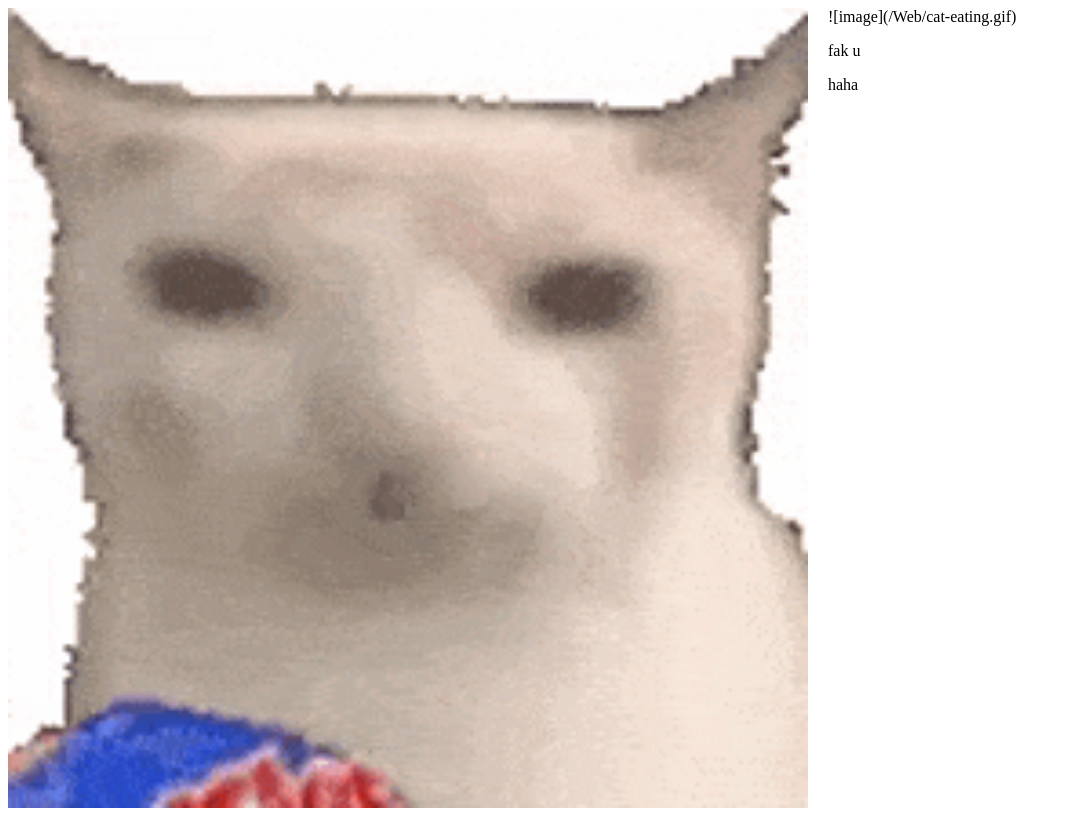
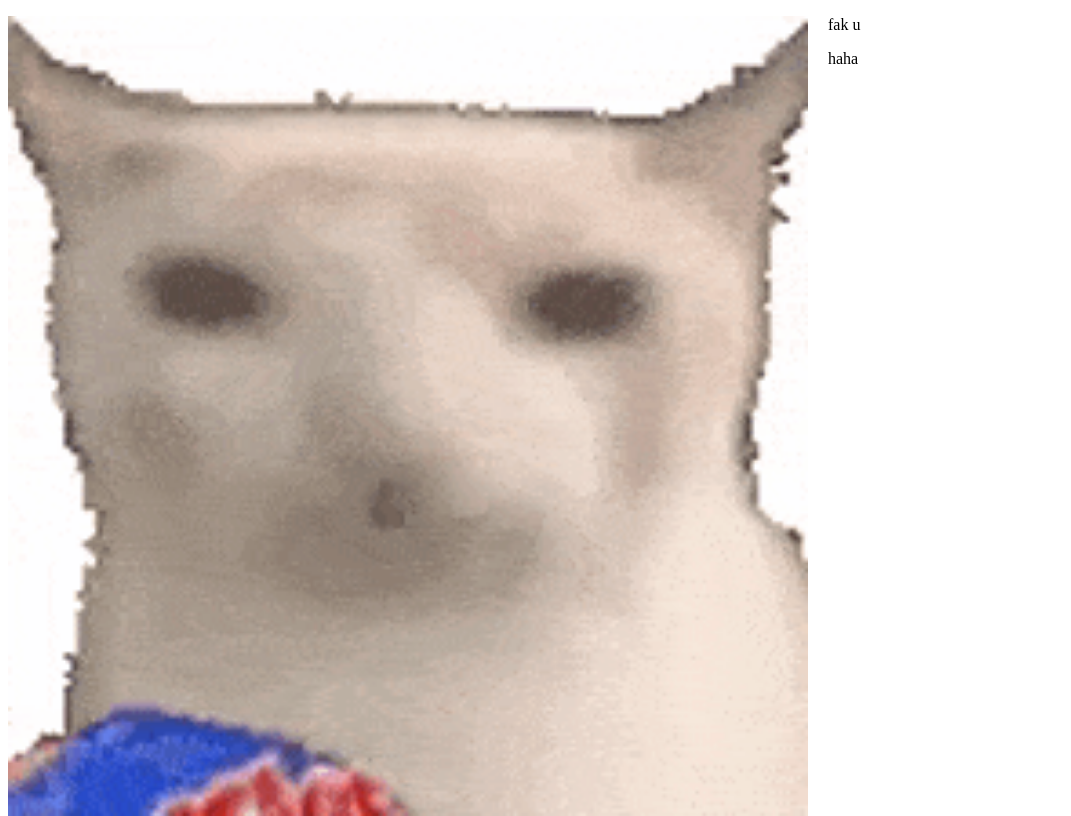
Before and after one commit to Kietuolis777/Web, a plain HTML site: page index.html in a window 1280 px wide. Shown: the whole page, without its empty margins (0-1071 px from the left). Drawn offline with Linux system fonts and the light colour scheme.

Commit message:
Update index.html

```diff
--- a/index.html
+++ b/index.html
@@ -12,7 +12,6 @@
  </style>
 </head>
 <body>
- ![image](/Web/cat-eating.gif)
  <img src="/Web/cat-eating.gif">
  <p>fak u</p>
  <p>haha</p>
```
